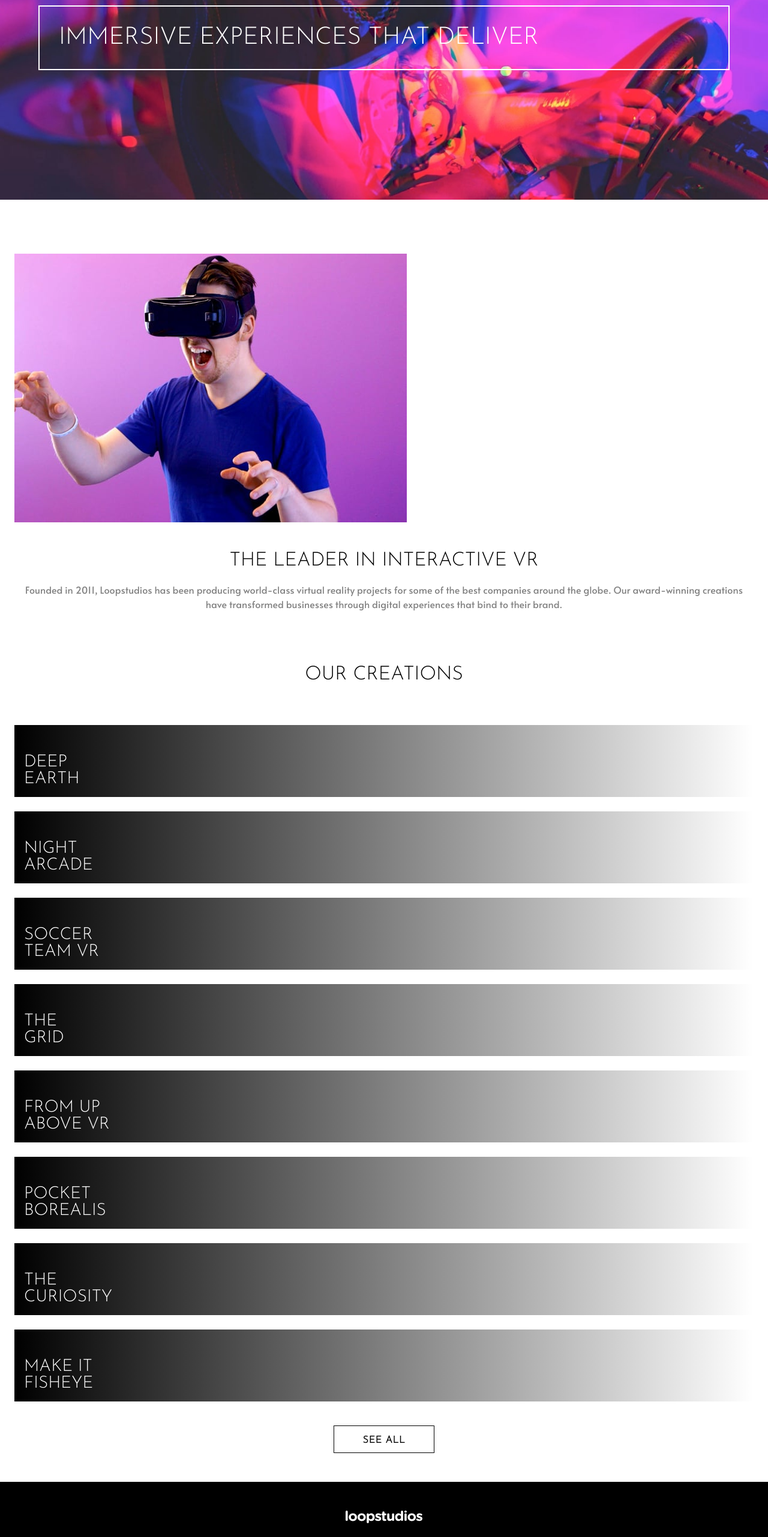
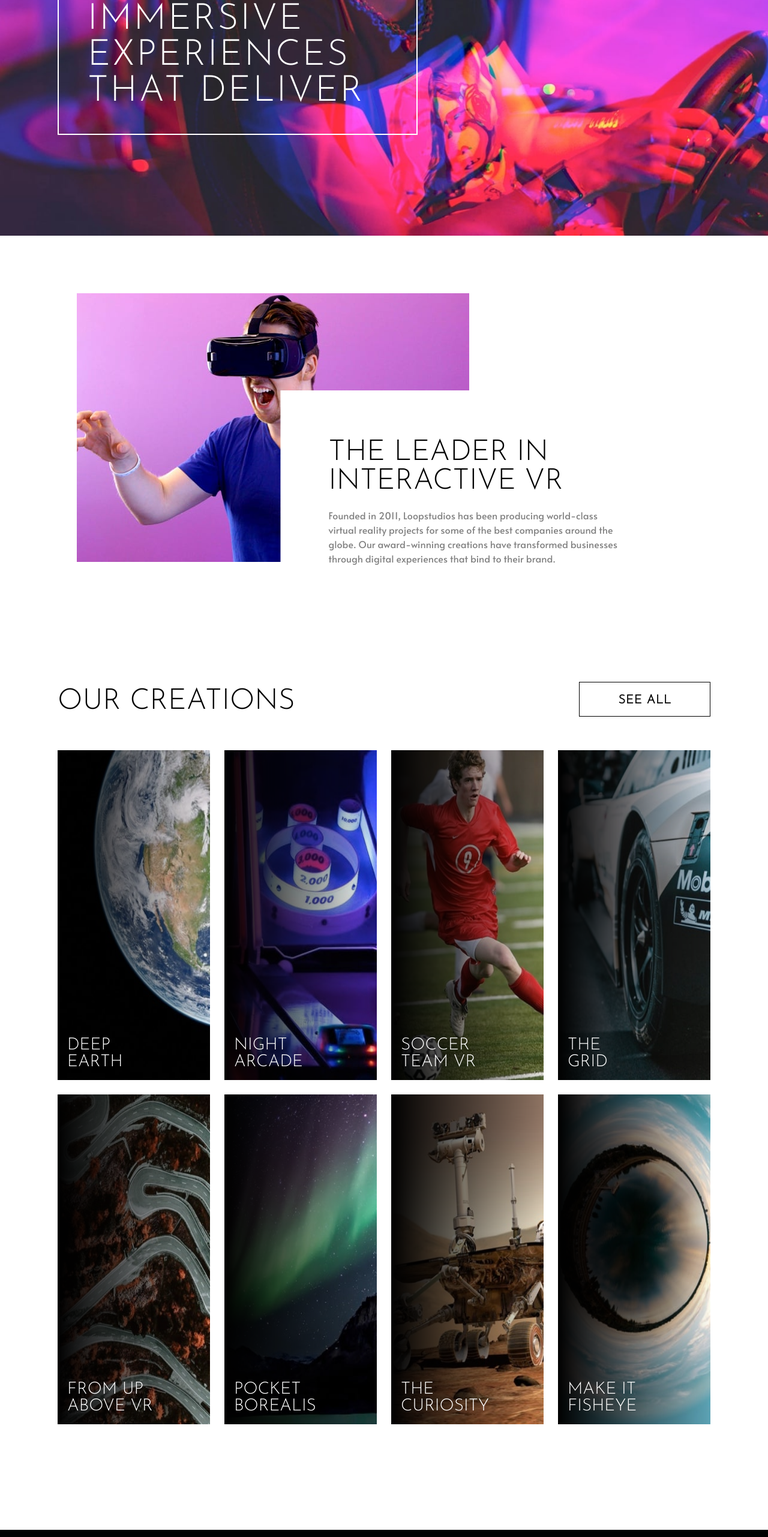
Before and after one commit to JuanMiranda1998/loopstudios-frontend-mentor, a React (Vite) app: page / in a window 1280 px wide. Shown: the part 234-2797 px from the top of the page at 60% size. Built offline with nearby package versions, Linux system fonts and the light colour scheme.

Commit message:
added responsive design

```diff
--- a/src/App.jsx
+++ b/src/App.jsx
@@ -62,8 +62,8 @@ function App() {
   }
 
   return (
-    <div className="w-full max-w-[100lvw] min-h-[100lvh] bg-white font-body relative">
-      <div className="hero py-10 px-6 md:py-10 md:px-16 bg-hero-mobile md:bg-hero-desktop bg-cover">
+    <div className="w-full max-w-[100lvw] min-h-[100lvh] bg-white font-body relative overflow-hidden">
+      <div className="hero py-10 px-6 md:px-24 bg-hero-mobile md:bg-hero-desktop bg-cover">
         <div className="navbar flex flex-row justify-between items-center">
           <div className="logo w-40">
             <img src="./src/images/logo.svg" alt="loopstudios logo" />
@@ -106,31 +106,38 @@ function App() {
             )}
           </div>
         </div>
-        <div className="my-44 px-8 py-8 border-2 border-white ">
-          <h1 className="text-[2.5rem] leading-10 text-left font-title uppercase text-white">
+        <div className="my-44 md:my-32 md:w-[600px] px-8 md:px-12 py-8 md:py-10 border-2 border-white ">
+          <h1 className="text-[2.5rem] md:text-6xl leading-10 md:tracking-wider text-left font-title uppercase text-white">
             Immersive experiences that deliver
           </h1>
         </div>
       </div>
-      <section className="px-6 py-[90px]">
-        <div>
+      <section className="px-6 py-[90px] relative lg:h-[600px] lg:mb-12 lg:mt-24">
+        <div className="flex flex-col justify-center items-center lg:absolute lg:top-0 lg:left-0 lg:translate-x-20 xl:translate-x-32">
           <img src="./src/images/mobile/image-interactive.jpg" alt="" />
         </div>
-        <h2 className="text-[2rem] leading-8 font-title uppercase text-center mt-12 mb-5">
+        <div className="text-center lg:absolute lg:top-[27%] lg:right-0 lg:-translate-x-[10%] xl:-translate-x-1/4 lg:w-[550px] xl:w-[650px] lg:px-20 lg:py-20 bg-white">
+          <h2 className="text-[2rem] lg:text-5xl leading-8 font-title uppercase lg:text-left mt-12 lg:mt-0 mb-5">
             The leader in interactive VR
           </h2>
-        <p className="text-base font-body leading-6 text-center text-[#818181] px-4">
+          <p className="text-base font-body leading-6 lg:text-left text-[#818181] px-4 lg:px-0">
             Founded in 2011, Loopstudios has been producing world-class virtual
             reality projects for some of the best companies around the globe. Our
             award-winning creations have transformed businesses through digital
             experiences that bind to their brand.
           </p>
+        </div>
       </section>
-      <section className="flex flex-col justify-center">
-        <h2 className="text-[2rem] leading-8 font-title uppercase text-center mb-5">
+      <section className="flex flex-col justify-center px-6 md:px-24 md:mb-44">
+        <div className="flex flex-row justify-center md:justify-between items-center">
+          <h2 className="text-[2rem] md:text-5xl leading-8 font-title uppercase md:text-left text-center">
             Our creations
           </h2>
-        <div className="flex flex-col gap-6 mt-12 px-6">
+          <button className="hidden md:block px-16 pt-4 pb-3 text-xl font-semibold tracking-wider font-title uppercase border border-black mb-2">
+            See all
+          </button>
+        </div>
+        <div className="flex flex-col gap-6 mt-12 md:grid md:grid-cols-2 lg:grid-cols-4 md:px-0">
           {PROJECTS.map((project) => (
             <ProjectCard
               key={project.id}
@@ -140,23 +147,25 @@ function App() {
             />
           ))}
         </div>
-        <div className="flex justify-center items-center mt-10 mb-12">
+        <div className="flex md:hidden justify-center items-center mt-10 mb-12">
           <button className="px-12 pt-3 pb-2 font-semibold tracking-wider font-title uppercase border border-black">
             See all
           </button>
         </div>
       </section>
-
-      <footer className="flex flex-col justify-center items-center bg-black text-white">
-        <div className="logo w-32 mt-12 mb-10">
+      <footer className="flex flex-col md:flex-row justify-center md:justify-between items-center bg-black text-white md:px-24 md:pt-10 md:pb-12">
+        <div>
+          <div className="logo w-32 mt-12 md:mt-0 mb-10 md:mb-8">
             <img src="./src/images/logo.svg" alt="loopstudios logo" />
           </div>
-        <ul className="text-center flex flex-col items-center justify-center gap-4 mb-6">
+          <ul className="text-center flex flex-col md:flex-row items-center justify-center gap-4 mb-6 md:mb-0">
             {NAVLINKS.map((link, index) => (
               <Navlink key={index} name={link} />
             ))}
           </ul>
-        <div className="flex flex-row justify-evenly items-center gap-6 my-4">
+        </div>
+        <div>
+          <div className="flex flex-row justify-evenly md:justify-end items-center gap-6 md:gap-4 my-4 md:my-0">
             <a href="#">
               <img src="./src/images/icon-facebook.svg" alt="" />
             </a>
@@ -170,9 +179,10 @@ function App() {
               <img src="./src/images/icon-instagram.svg" alt="" />
             </a>
           </div>
-        <p className="my-10 text-sm text-[#818181]">
+          <p className="my-10 md:mt-6 md:mb-0 text-sm text-[#818181]">
             © 2021 Loopstudios. All rights reserved.
           </p>
+        </div>
       </footer>
     </div>
   );
--- a/src/components/ProjectCard.jsx
+++ b/src/components/ProjectCard.jsx
@@ -4,15 +4,20 @@ import React from "react";
 
 const ProjectCard = ({ title, bgMobile, bgDesktop }) => {
   return (
-    <div className="flex items-end h-[120px] relative z-10">
+    <div className="flex items-end h-[120px] sm:h-[200px] md:w-full md:h-[550px] relative z-10">
       <div className="bg-gradient-to-r from-black to-transparent absolute top-0 left-0 bottom-0 right-0 z-0">
         <img
           className="w-full h-full block md:hidden mix-blend-multiply"
           src={bgMobile}
           alt=""
         />
+        <img
+          className="w-full h-full hidden md:block mix-blend-multiply"
+          src={bgDesktop}
+          alt=""
+        />
       </div>
-      <div className="  mb-4 ml-4 max-w-40 z-10">
+      <div className=" mb-4 ml-4 max-w-40 z-10">
         <h1 className="w-[90%] font-title text-[1.75rem] leading-7 text-white uppercase">
           {title}
         </h1>
```
Lines whose indentation alone changed are shown as unchanged.
